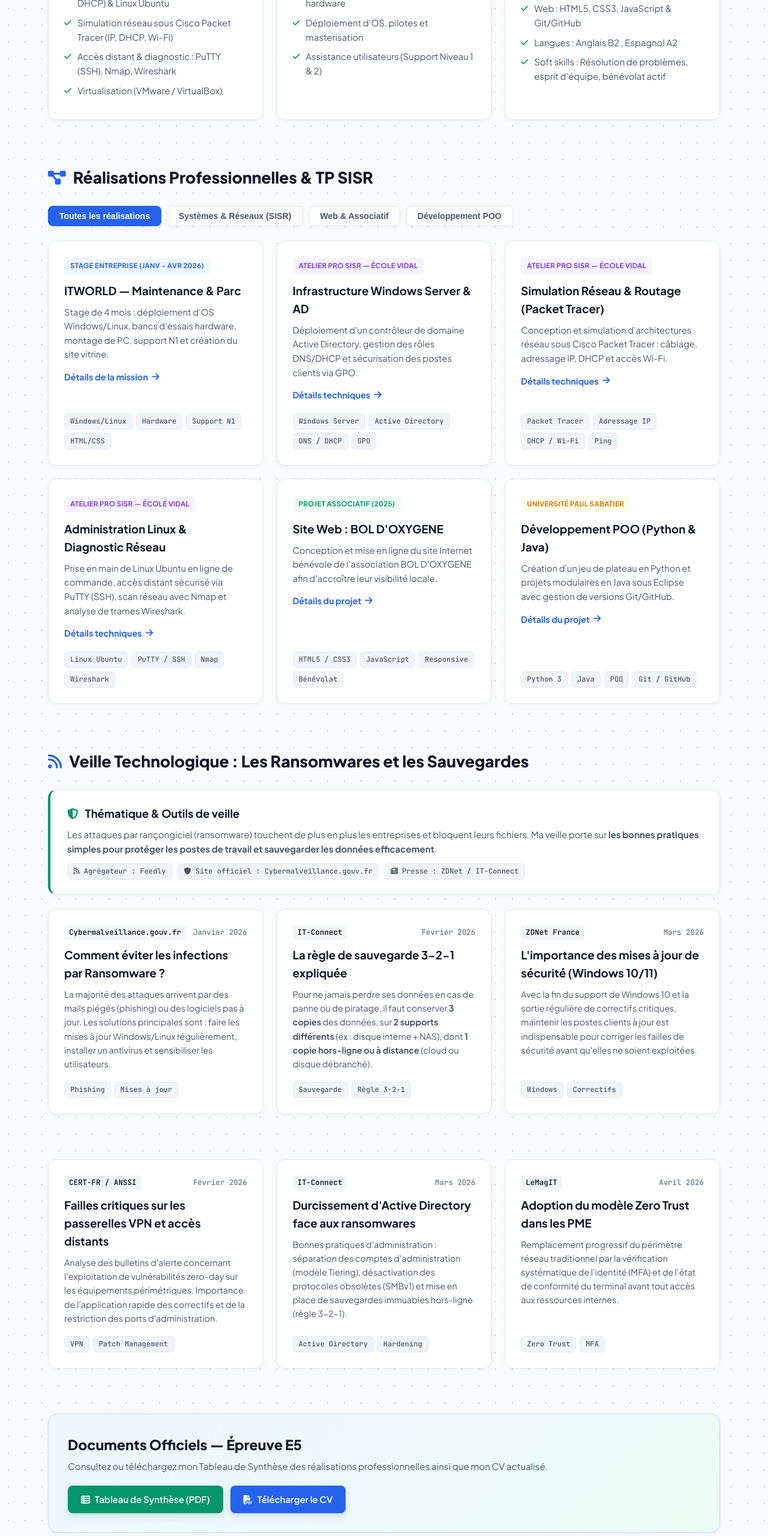
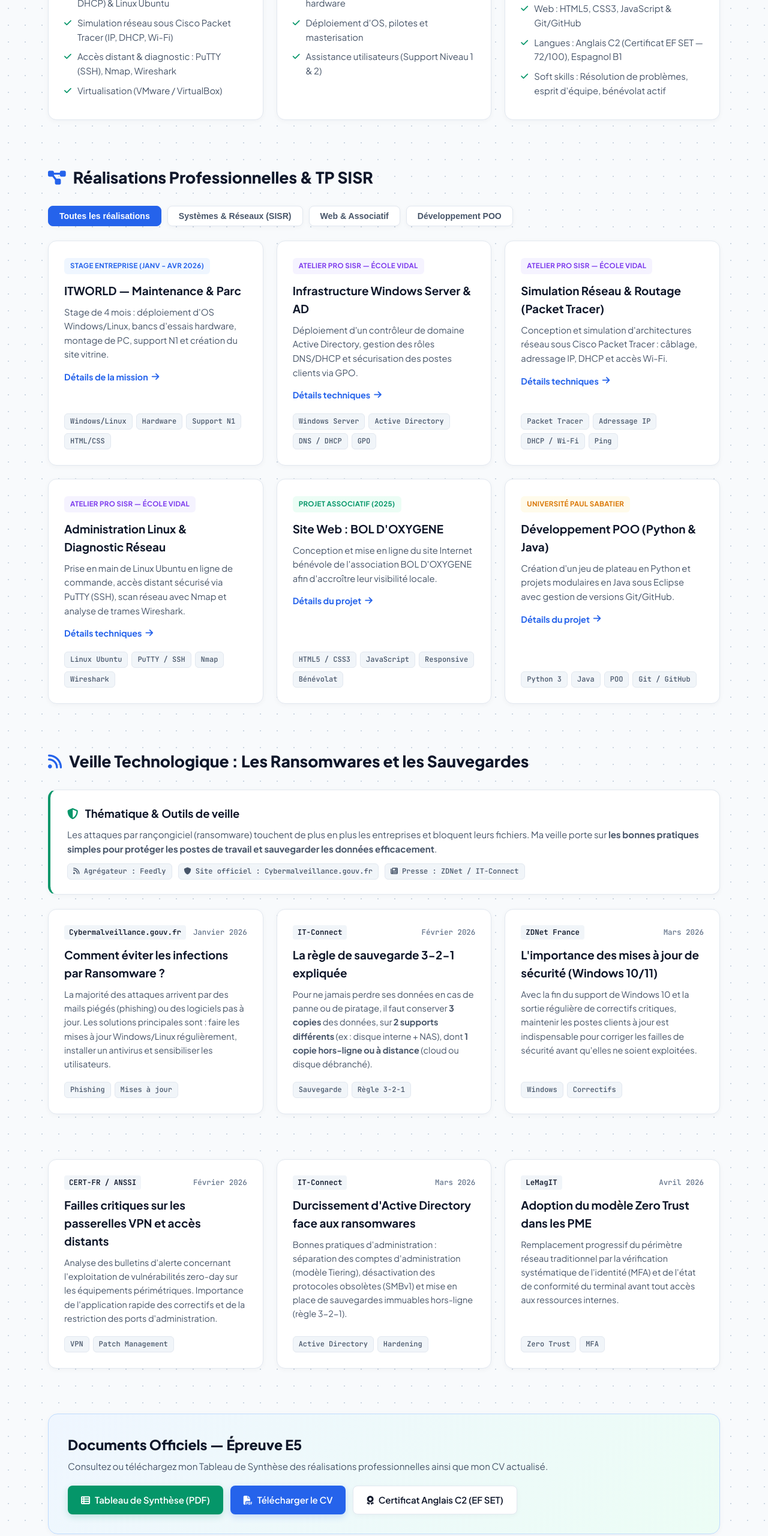
Before and after one commit to Amadoutemo/Portfolio, a plain HTML site: page index.html in a window 1280 px wide. Shown: the part 1456-4016 px from the top of the page at 60% size. Drawn offline with Linux system fonts and the light colour scheme.

Commit message:
Add files via upload

```diff
--- a/index.html
+++ b/index.html
@@ -730,7 +730,7 @@
             <ul class="card-list">
               <li><i class="fa-solid fa-check"></i> Scripting &amp; Code : Python, Java, C, SQL</li>
               <li><i class="fa-solid fa-check"></i> Web : HTML5, CSS3, JavaScript &amp; Git/GitHub</li>
-              <li><i class="fa-solid fa-check"></i> Langues : Anglais B2 , Espagnol A2</li>
+              <li><i class="fa-solid fa-check"></i> Langues : Anglais C2 (Certificat EF SET — 72/100), Espagnol B1</li>
               <li><i class="fa-solid fa-check"></i> Soft skills : Résolution de problèmes, esprit d'équipe, bénévolat actif</li>
             </ul>
           </div>
@@ -1021,6 +1021,9 @@
           <a href="CV AMADOU BTS.pdf" target="_blank" class="btn-primary">
             <i class="fa-solid fa-file-pdf"></i> Télécharger le CV
           </a>
+          <a href="https://cert.efset.org/UwNdUt" target="_blank" class="btn-secondary">
+            <i class="fa-solid fa-award"></i> Certificat Anglais C2 (EF SET)
+          </a>
         </div>
       </div>
     </section>
@@ -1041,11 +1044,13 @@
           <span class="contact-lbl">Email</span>
           <span class="contact-val">amadou.temo@gmail.com</span>
         </a>
+
         <a href="https://www.linkedin.com/in/amadou-temo-b8066b367/" target="_blank" class="contact-tile">
           <i class="fa-brands fa-linkedin"></i>
           <span class="contact-lbl">LinkedIn</span>
           <span class="contact-val">Amadou TEMO</span>
         </a>
+
         <div class="contact-tile">
           <i class="fa-solid fa-location-dot"></i>
           <span class="contact-lbl">Localisation</span>
```
